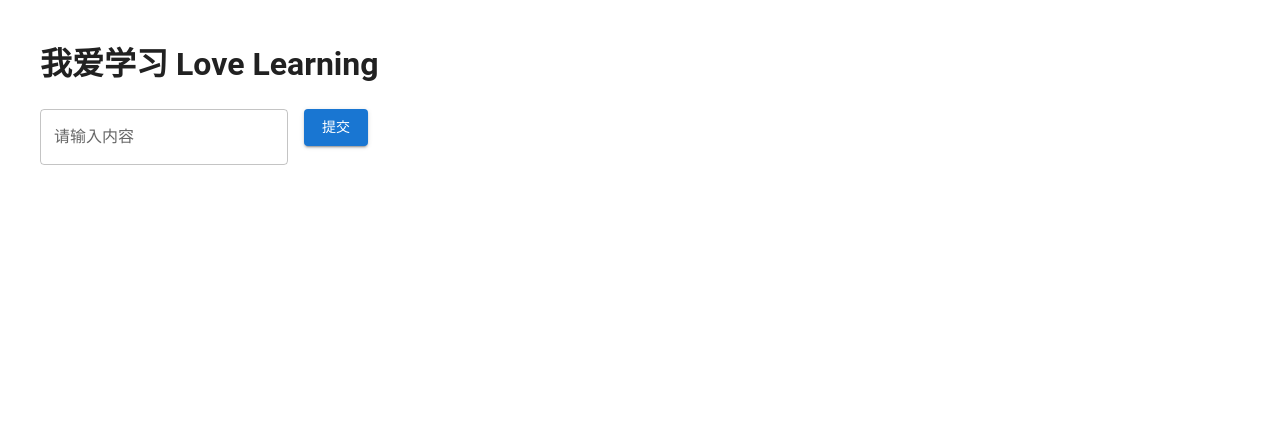
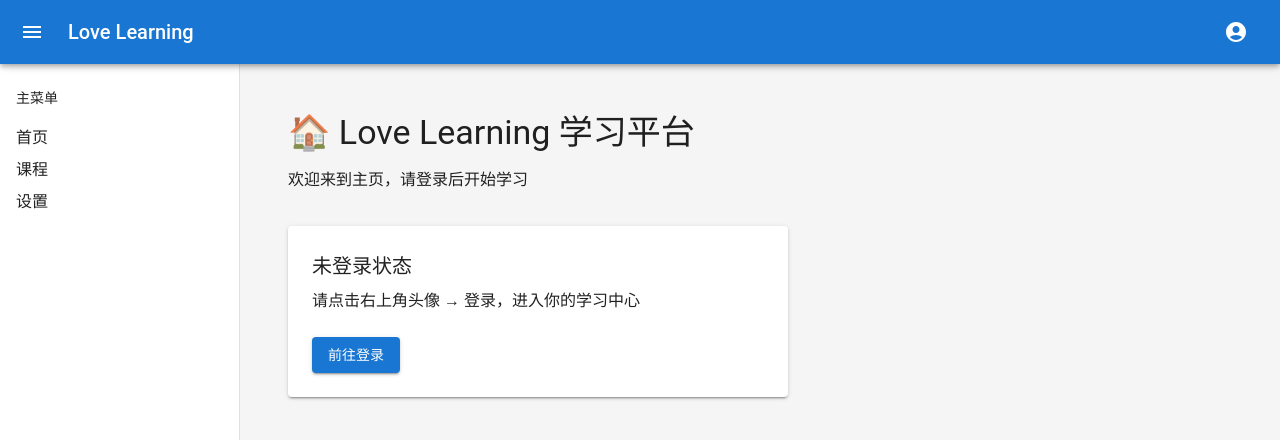
Before and after one commit to HKBrianNg/LoveLearning, a React (Vite) app: page / in a window 1280 px wide. Shown: the top 440 px of the page. Built offline with nearby package versions, Linux system fonts and the light colour scheme.

Commit message:
加login， logoff， forgetpassword, home pages

```diff
--- a/package.json
+++ b/package.json
@@ -12,6 +12,7 @@
   "dependencies": {
     "@emotion/react": "^11.14.0",
     "@emotion/styled": "^11.14.1",
+    "@mui/icons-material": "^9.0.1",
     "@mui/material": "^9.0.1",
     "react": "^19.2.6",
     "react-dom": "^19.2.6"
--- a/src/App.jsx
+++ b/src/App.jsx
@@ -1,23 +1,27 @@
-import React from 'react'
-import {Button, TextField, Box} from '@mui/material'
+import { useState } from 'react'
+import MainLayout from './layout/MainLayout'
+import Home from './pages/Home'
+import Login from './pages/Login'
+import ForgetPassword from './pages/ForgetPassword'
+import Logoff from './pages/Logoff'
 
 function App() {
+  const [currentPage, setCurrentPage] = useState('home')
+
+  const renderPage = () => {
+    switch (currentPage) {
+      case 'home': return <Home goLogin={() => setCurrentPage('login')} />
+      case 'login': return <Login goHome={() => setCurrentPage('home')} />
+      case 'forget': return <ForgetPassword goHome={() => setCurrentPage('home')} />
+      case 'logoff': return <Logoff goHome={() => setCurrentPage('home')} />
+      default: return <Home />
+    }
+  }
+
   return (
-    <Box sx={{ margin: 5 }}>
-      <h1>我爱学习 Love Learning</h1>
-
-      {/* Material Design 输入框 */}
-      <TextField
-        label="请输入内容"
-        variant="outlined"
-        sx={{ marginRight: 2 }}
-      />
-
-      {/* Material Design 按钮 */}
-      <Button variant="contained" color="primary">
-        提交
-      </Button>
-    </Box>
+    <MainLayout onNavigate={setCurrentPage}>
+      {renderPage()}
+    </MainLayout>
   )
 }
 
--- /dev/null
+++ b/src/layout/MainLayout.jsx
@@ -0,0 +1,93 @@
+import { useState } from 'react';
+import {
+  Box,
+  CssBaseline,
+  AppBar,
+  Drawer,
+  Toolbar,
+  Typography,
+  IconButton,
+  Menu,
+  MenuItem,
+  Divider
+} from '@mui/material';
+
+import MenuIcon from '@mui/icons-material/Menu';
+import AccountCircle from '@mui/icons-material/AccountCircle';
+
+const drawerWidth = 240;
+
+export default function MainLayout({ children, onNavigate }) {
+  const [open, setOpen] = useState(true);
+  const [anchorEl, setAnchorEl] = useState(null);
+
+  const handleMenuOpen = (e) => setAnchorEl(e.currentTarget);
+  const handleMenuClose = () => setAnchorEl(null);
+
+  // 菜单跳转
+  const goTo = (page) => {
+    onNavigate(page);
+    handleMenuClose();
+  };
+
+  return (
+    <Box sx={{ display: 'flex' }}>
+      <CssBaseline />
+
+      {/* 顶部导航 */}
+      <AppBar position="fixed" sx={{ zIndex: (theme) => theme.zIndex.drawer + 1 }}>
+        <Toolbar>
+          <IconButton color="inherit" edge="start" onClick={() => setOpen(!open)} sx={{ mr: 2 }}>
+            <MenuIcon />
+          </IconButton>
+
+          {/* Logo */}
+          <Typography variant="h6" sx={{ flexGrow: 1 }}>
+            Love Learning
+          </Typography>
+
+          {/* 用户菜单 */}
+          <IconButton color="inherit" onClick={handleMenuOpen}>
+            <AccountCircle />
+          </IconButton>
+          <Menu anchorEl={anchorEl} open={Boolean(anchorEl)} onClose={handleMenuClose}>
+            <MenuItem onClick={() => goTo('home')}>首页 Home</MenuItem>
+            <MenuItem onClick={() => goTo('login')}>登录 Login</MenuItem>
+            <MenuItem onClick={() => goTo('forget')}>忘记密码</MenuItem>
+            <Divider />
+            <MenuItem onClick={() => goTo('logoff')}>退出 Logoff</MenuItem>
+          </Menu>
+        </Toolbar>
+      </AppBar>
+
+      {/* 侧边栏 */}
+      <Drawer
+        variant="permanent"
+        open={open}
+        sx={{
+          width: open ? drawerWidth : 60,
+          flexShrink: 0,
+          '& .MuiDrawer-paper': {
+            width: open ? drawerWidth : 60,
+            transition: 'width 0.3s',
+            boxSizing: 'border-box'
+          }
+        }}
+      >
+        <Toolbar />
+        <Box sx={{ px: 2, py: 3 }}>
+          <Typography variant="subtitle2" sx={{ mb: 2 }}>主菜单</Typography>
+          <Typography sx={{ my: 1 }}>首页</Typography>
+          <Typography sx={{ my: 1 }}>课程</Typography>
+          <Typography sx={{ my: 1 }}>设置</Typography>
+        </Box>
+      </Drawer>
+
+      {/* 内容区 */}
+      <Box component="main" sx={{ flexGrow: 1, p: 3, bgcolor: '#f5f5f5', minHeight: '100vh' }}>
+        <Toolbar />
+        {children}
+      </Box>
+    </Box>
+  );
+}
--- /dev/null
+++ b/src/pages/ForgetPassword.jsx
@@ -0,0 +1,21 @@
+import { useState } from 'react'
+import { Box, Card, CardContent, TextField, Button, Typography, Container } from '@mui/material'
+
+export default function ForgetPassword({ goHome }) {
+  const [email, setEmail] = useState('')
+
+  return (
+    <Container maxWidth="sm">
+      <Box sx={{ minHeight: '100vh', display: 'flex', alignItems: 'center', justifyContent: 'center' }}>
+        <Card sx={{ width: '100%', borderRadius: 2, boxShadow: 3 }}>
+          <CardContent sx={{ p: 4 }}>
+            <Typography variant="h4" align="center" gutterBottom>忘记密码</Typography>
+            <TextField fullWidth label="邮箱" margin="normal" onChange={(e)=>setEmail(e.target.value)} />
+            <Button fullWidth variant="contained" sx={{ mt:3 }}>发送重置链接</Button>
+            <Button fullWidth sx={{ mt:2 }} onClick={goHome}>返回主页</Button>
+          </CardContent>
+        </Card>
+      </Box>
+    </Container>
+  )
+}
--- /dev/null
+++ b/src/pages/Home.jsx
@@ -0,0 +1,28 @@
+import { Typography, Box, Button, Card, CardContent } from '@mui/material';
+
+export default function Home({ goLogin }) {
+  return (
+    <Box sx={{ p: 3 }}>
+      <Typography variant="h4" gutterBottom>
+        🏠 Love Learning 学习平台
+      </Typography>
+      <Typography variant="subtitle1" color="text.secondary" sx={{ mb: 4 }}>
+        欢迎来到主页，请登录后开始学习
+      </Typography>
+
+      <Card sx={{ maxWidth: 500, boxShadow: 2 }}>
+        <CardContent sx={{ p: 3 }}>
+          <Typography variant="h6" gutterBottom>
+            未登录状态
+          </Typography>
+          <Typography sx={{ mb: 3 }}>
+            请点击右上角头像 → 登录，进入你的学习中心
+          </Typography>
+          <Button variant="contained" onClick={goLogin}>
+            前往登录
+          </Button>
+        </CardContent>
+      </Card>
+    </Box>
+  );
+}
--- /dev/null
+++ b/src/pages/Login.jsx
@@ -0,0 +1,50 @@
+import { useState } from 'react'
+import { Box, Card, CardContent, TextField, Button, Typography, Container } from '@mui/material'
+
+export default function Login({ goHome }) {
+  const [form, setForm] = useState({ username: '', password: '' })
+
+  const handleChange = (e) => {
+    const { name, value } = e.target
+    // ✅ 这里修复正确了
+    setForm(p => ({ ...p, [name]: value }))
+  }
+
+  const handleLogin = () => {
+    alert('登录成功！')
+    goHome()
+  }
+
+  return (
+    <Container maxWidth="sm">
+      <Box sx={{ minHeight: '100vh', display: 'flex', alignItems: 'center', justifyContent: 'center' }}>
+        <Card sx={{ width: '100%', borderRadius: 2, boxShadow: 3 }}>
+          <CardContent sx={{ p: 4 }}>
+            <Typography variant="h4" align="center" gutterBottom>
+              登录
+            </Typography>
+
+            <TextField
+              fullWidth label="用户名" name="username"
+              margin="normal" variant="outlined"
+              value={form.username} onChange={handleChange}
+            />
+            <TextField
+              fullWidth label="密码" name="password" type="password"
+              margin="normal" variant="outlined"
+              value={form.password} onChange={handleChange}
+            />
+
+            <Button fullWidth variant="contained" sx={{ mt: 3, py:1.5 }} onClick={handleLogin}>
+              登录
+            </Button>
+
+            <Button fullWidth sx={{ mt: 2 }} onClick={goHome}>
+              返回主页
+            </Button>
+          </CardContent>
+        </Card>
+      </Box>
+    </Container>
+  )
+}
--- /dev/null
+++ b/src/pages/Logoff.jsx
@@ -0,0 +1,15 @@
+import { Box, Card, Button, Typography, Container } from '@mui/material'
+
+export default function Logoff({ goHome }) {
+  return (
+    <Container maxWidth="sm">
+      <Box sx={{ minHeight: '100vh', display: 'flex', alignItems: 'center', justifyContent: 'center' }}>
+        <Card sx={{ p:4, textAlign:'center' }}>
+          <Typography variant="h5" gutterBottom>退出登录</Typography>
+          <Button variant="contained" color="error" sx={{ mr:2 }}>确认退出</Button>
+          <Button onClick={goHome}>返回主页</Button>
+        </Card>
+      </Box>
+    </Container>
+  )
+}
```
Also changed, not shown: 1 other file (tests, documents, lock files or other folders).
